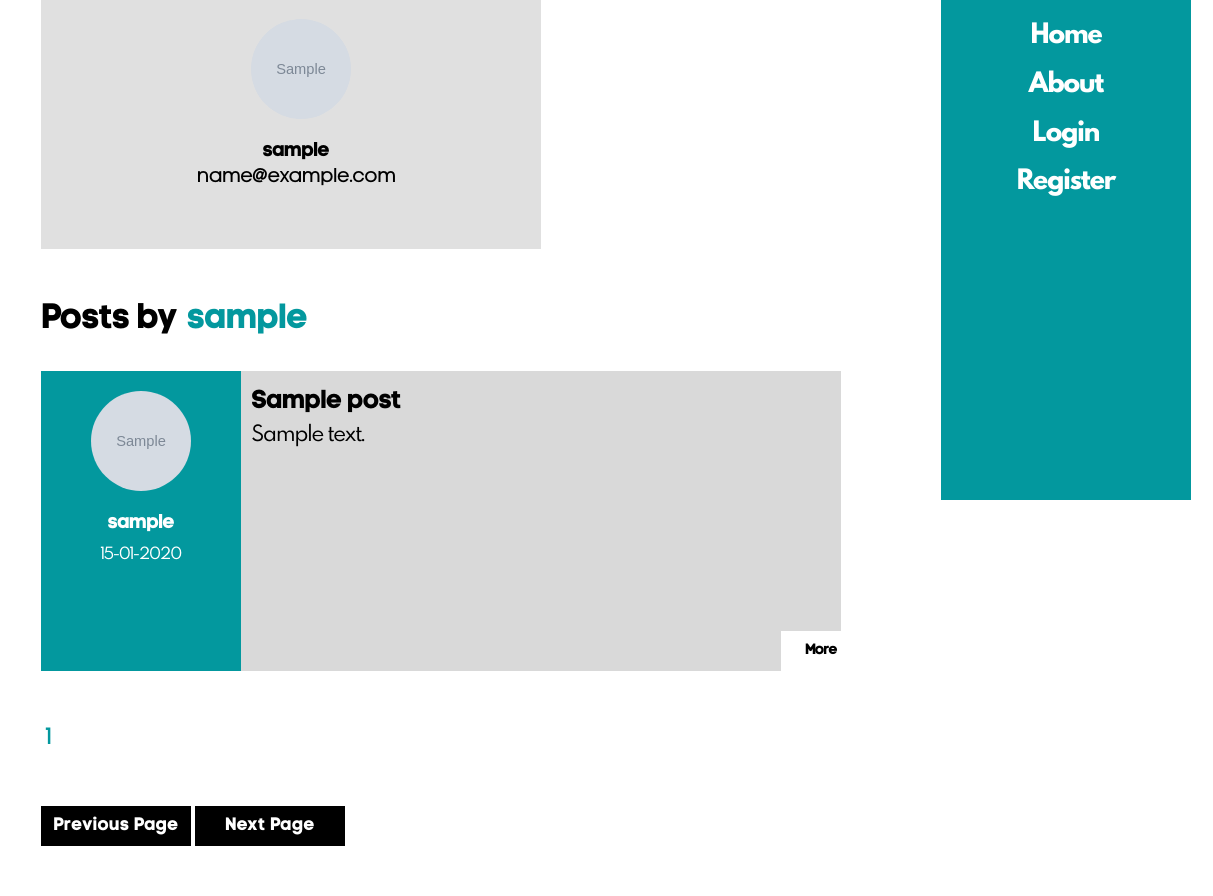
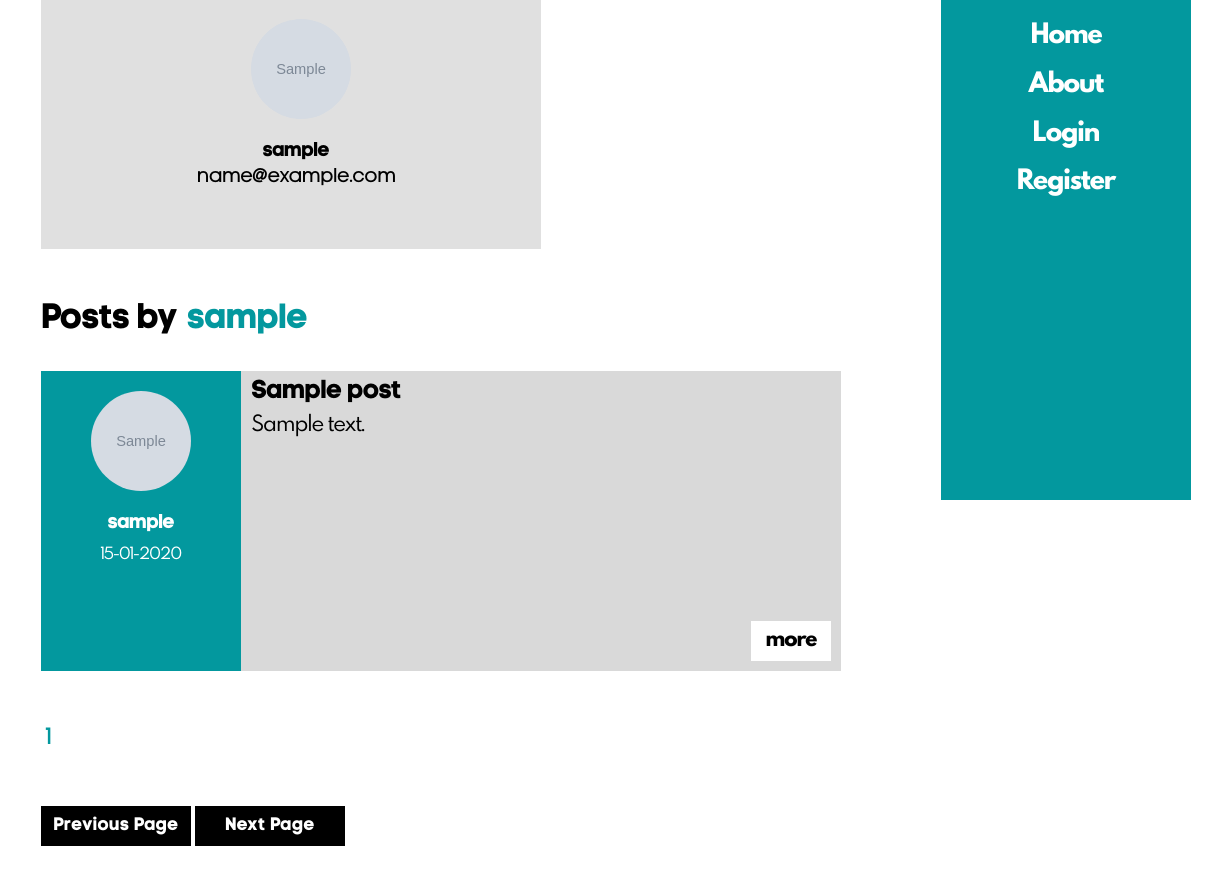
Before and after one commit to pranftw/flask_it, a Flask app: a page that uses flaskblog/templates/profile.html in a window 1680 px wide. Shown: the part 130-1026 px from the top of the page, without its empty margins (467-1680 px from the left). Run offline with Flask 2, Linux system fonts and the light colour scheme; tables that the repository leaves empty hold one stand-in row (values such as "Sample post"); grey boxes marked "Sample" are stand-in pictures.

Commit message:
Updated profile.html

```diff
--- a/flaskblog/templates/profile.html
+++ b/flaskblog/templates/profile.html
@@ -21,7 +21,7 @@
         <h2 style="margin-top:-10px;margin-left:0px;text-align:center;font-family:'Spartan-MB',sans-serif;font-size:15px;font-weight:600;color:white;">{{ post.date.strftime('%d-%m-%Y') }}</h2>
       </div>
       <div style="margin-top:-300px;"></div>
-      <button class="button more_button" style="margin-left:740px;margin-top:260px;"><a href="{{ url_for('posts.post_page',username=post.author.username,id=post.id) }}" style="text-decoration:none;color:inherit;"><h2 style="font-size:15px;margin:auto;">More</h2></a></button>
+      <button class="button more_button" style="margin-left:710px;margin-top:250px;"><a href="{{ url_for('posts.post_page',username=post.author.username,id=post.id) }}" style="text-decoration:none;color:inherit;"><h2 style="font-family:'League-Spartan',sans-serif;font-size:20px;margin:auto;">more</h2></a></button>
       <div style="margin-top:-285px;margin-left:200px;">
         <h1 style="margin-top:0px;margin-bottom:25px;font-size:26px;"><a style="text-decoration:none;color:inherit;" href="{{ url_for('posts.post_page',username=post.author.username,id=post.id) }}">{{ post.title }}</a></h1>
         {% if post.content|length >=310 %}
```
